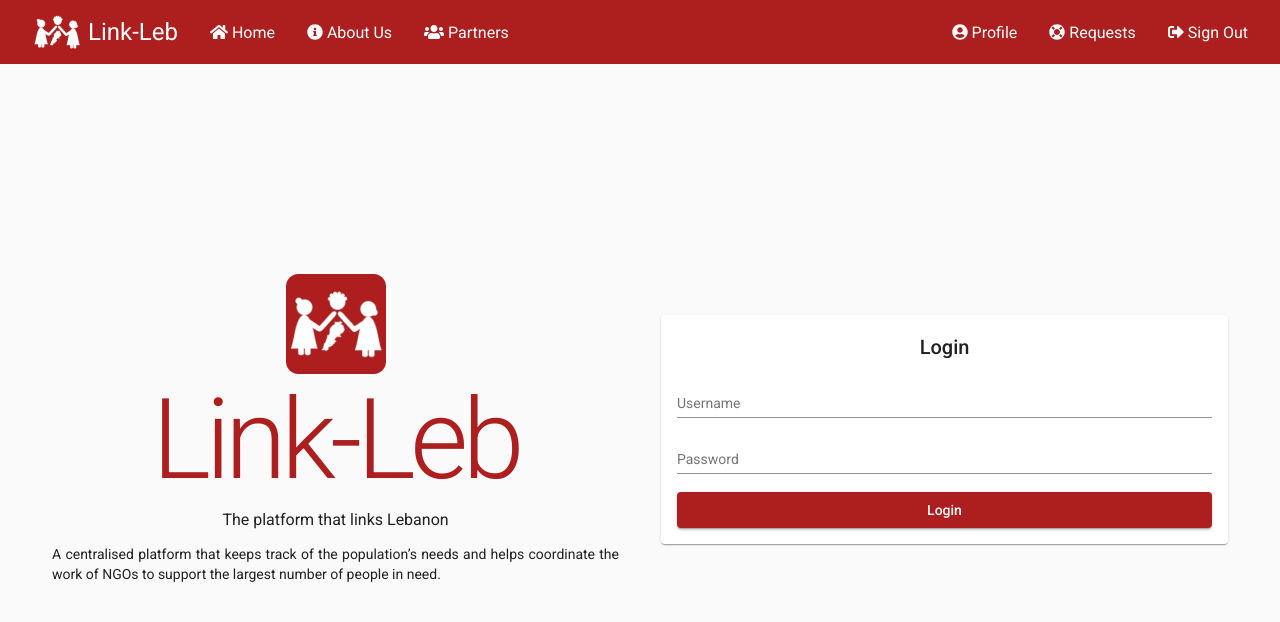
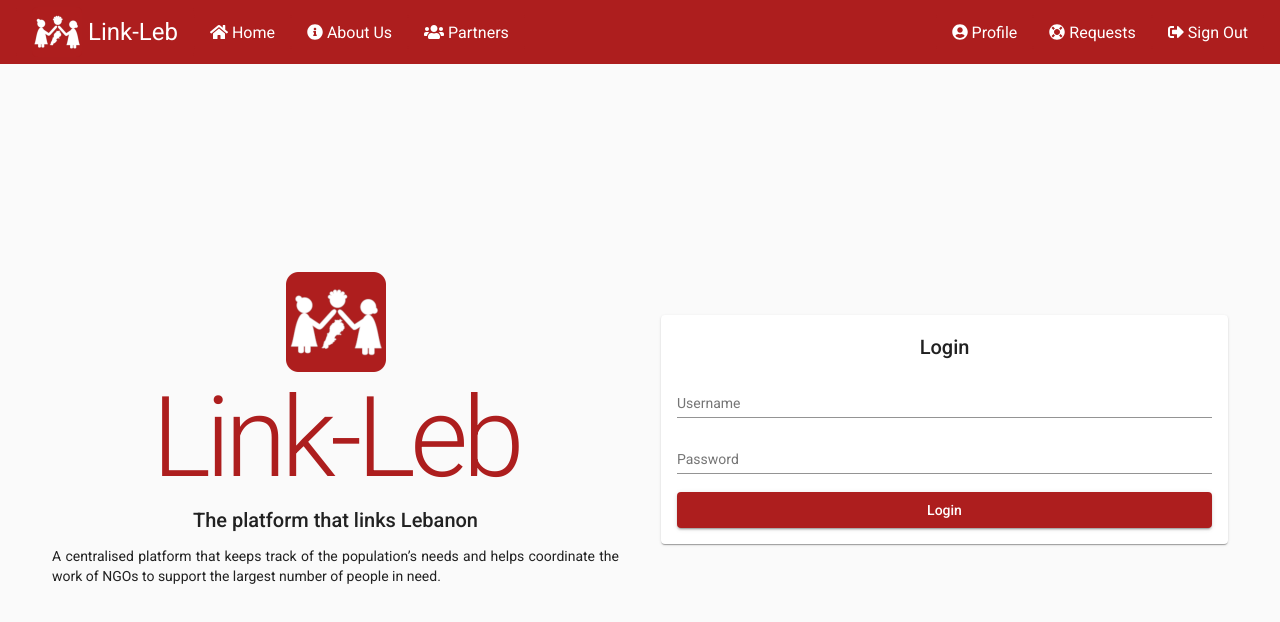
Before and after one commit to carlrizk/Link-Leb, an Angular app: page /login in a window 1280 px wide. Shown: the top 622 px of the page. Built offline with nearby package versions, Linux system fonts and the light colour scheme.

Commit message:
Change moto size

```diff
--- a/src/app/login-page/login-page.component.html
+++ b/src/app/login-page/login-page.component.html
@@ -5,7 +5,7 @@
     <div fxFlex.gt-sm="45" fxLayout="column" fxLayoutAlign="center center" fxLayoutGap="10px">
       <img src="../assets/logo.png" alt="logo" width="100" height="100">
       <span class="mat-display-4 color-primary">Link-Leb</span>
-      <span class="mat-subheading-2">The platform that links Lebanon</span>
+      <span class="mat-title">The platform that links Lebanon</span>
       <span class="text-justify">
         A centralised platform that keeps track of the population’s needs and helps coordinate the work of NGOs to
         support the largest number of people in need.
```
